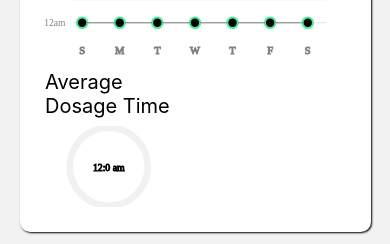
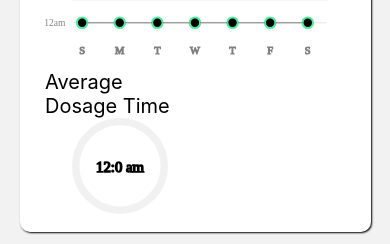
Before and after one commit to SamBehm/med-track, a React Native app: screen /Analytics in a window 390 px wide. Shown: the part 224-468 px from the top of the page. Built offline with nearby package versions, Linux system fonts and the light colour scheme.

Commit message:
minor changes

```diff
--- a/components/AnimatedPercentageCircle.js
+++ b/components/AnimatedPercentageCircle.js
@@ -9,7 +9,7 @@ function AnimatedPercentageCircle(props) {
 
         const radius = props.radius;
         const circumference = 2 * Math.PI * radius;
-        const viewBox = (2 * radius) + (props.strokeWidth / 2);
+        const viewBox = (2 * radius) + (props.strokeWidth);
 
         const fontSize = props.fontSize ? props.fontSize : 10;
 
@@ -24,8 +24,8 @@ function AnimatedPercentageCircle(props) {
 
 
         return (
-                <View style={props.containerStyle}>
-                        <Svg height="85%" width="85%" viewBox={`0 0 ${viewBox} ${viewBox}`}>
+                <View style={{ ...props.containerStyle }}>
+                        <Svg height="100%" width="100%" viewBox={`0 0 ${viewBox} ${viewBox}`}>
                                 {
                                         props.showBackgroundCircle && (
                                                 <Circle
--- a/screens/AnalyticsScreen.js
+++ b/screens/AnalyticsScreen.js
@@ -74,12 +74,12 @@ class AnalyticsScreen extends Component {
                                                 )
                                         }
                                         <View style={[styles.horizontalContainer, { flex: 1 }]}>
-                                                <View style={{ flex: 1 }}>
-                                                        <Text style={{ fontSize: 20 }}>Average Dosage Time</Text>
+                                                <View style={{ flex: 1, justifyContent: "center" }}>
+                                                        <Text style={{ flexShrink: 1, fontSize: 20 }}>Average Dosage Time</Text>
                                                         <AnimatedPercentageCircle
-                                                                radius={40}
-                                                                containerStyle={{ flex: 1, justifyContent: "center", alignItems: "baseline" }}
-                                                                strokeWidth={7}
+                                                                radius={30}
+                                                                containerStyle={{ flex: 4, alignItems: "baseline" }}
+                                                                strokeWidth={5}
                                                                 strokeColor={"#4bee9a"}
                                                                 fill={"white"}
                                                                 fillOpacity={"0"}
@@ -90,7 +90,9 @@ class AnalyticsScreen extends Component {
                                                         />
                                                 </View>
                                                 <View style={{ flex: 1 }}>
+                                                        <Text>
 
+                                                        </Text>
                                                 </View>
                                         </View>
                                 </View>
```
